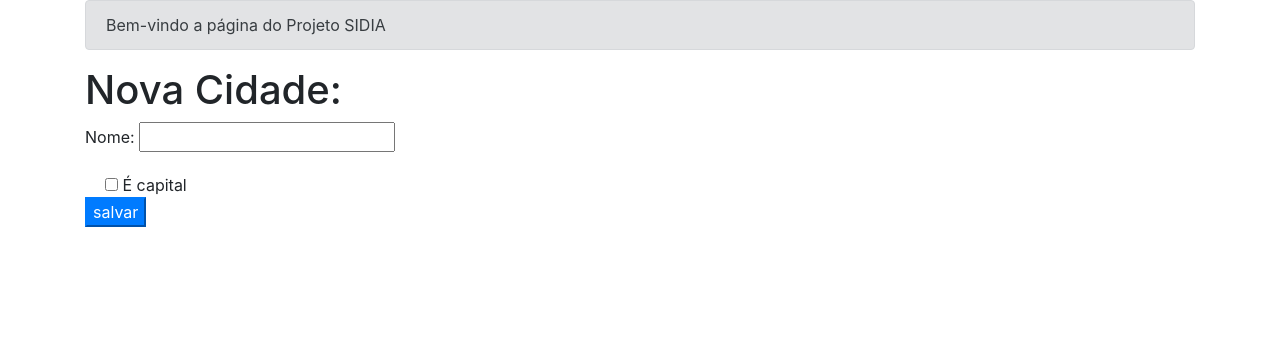
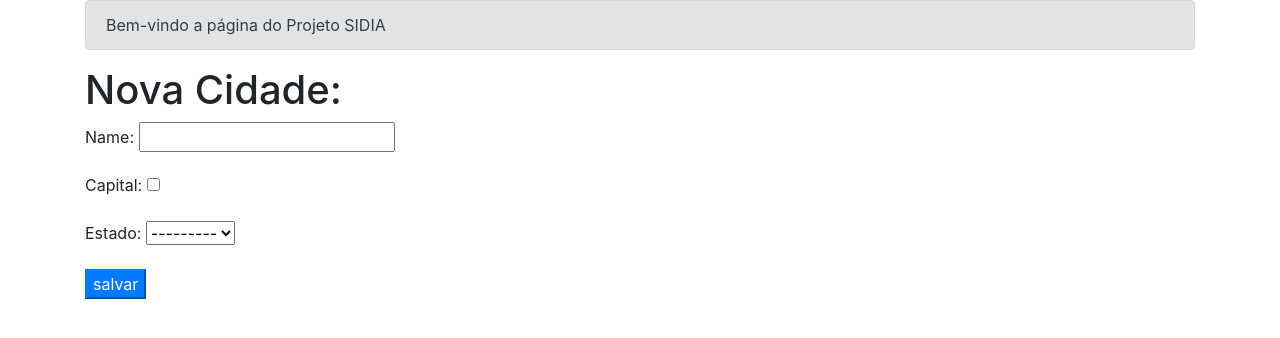
Before and after one commit to Pedro-Prado-Dev/Django_training, a Django app: page /create/ in a window 1280 px wide. Shown: the top 338 px of the page. Run offline with Django 3.2, Linux system fonts and the light colour scheme; the visitor is signed in with stand-in values (Sample User, id 1); data that the repository does not hold is empty; some libraries are stand-ins or nearby versions.

Commit message:
Django-Training-class-05

```diff
--- a/django_Course/cadastros/admin.py
+++ b/django_Course/cadastros/admin.py
@@ -1,5 +1,7 @@
 from django.contrib import admin
-from cadastros.models import Cidade
+from cadastros.models import Cidade, Pais, Estado
 
 # Register your models here.
 admin.site.register(Cidade)
+admin.site.register(Pais)
+admin.site.register(Estado)
--- a/django_Course/cadastros/models.py
+++ b/django_Course/cadastros/models.py
@@ -1,9 +1,31 @@
 from django.db import models
 
+
 # Create your models here.
+
+class Pais(models.Model):
+    nome = models.CharField(max_length=88)
+
+    def __str__(self):
+        return self.nome
+
+    class Meta:
+        verbose_name = 'País'
+        verbose_name_plural = 'Países'
+
+
+class Estado(models.Model):
+    nome = models.CharField(max_length=88)
+    pais = models.ForeignKey(Pais, on_delete=models.PROTECT)
+
+    def __str__(self):
+        return self.nome
+
+
 class Cidade(models.Model):
     name = models.CharField(max_length=100, unique=True)
     capital = models.BooleanField(default=False)
+    estado = models.ForeignKey(Estado, on_delete=models.PROTECT, null=True, blank=False)
 
     def __str__(self):
         return self.name
--- a/django_Course/cadastros/templates/cadastro/cadastra_cidades.html
+++ b/django_Course/cadastros/templates/cadastro/cadastra_cidades.html
@@ -8,15 +8,7 @@
 
     <form action="{% url 'cadastra-cidade' %}" method="POST">
         {% csrf_token %}
-        <div class="form-group">
-            <label>Nome:</label>
-            {{ form.name }}
-        </div>
-
-        <div class="form-check">
-            {{ form.capital }}
-            <label class="form-check-label">É capital</label>
-        </div>
+        {{ form.as_p }}
         <input type="submit" value="salvar" class="btm btn-primary">
     </form>
 
--- a/django_Course/cadastros/templates/cadastro/detalhe_cidades.html
+++ b/django_Course/cadastros/templates/cadastro/detalhe_cidades.html
@@ -2,7 +2,9 @@
 
 {% block conteudo %}
     <h1>Detale da cidade</h1>
-    <p>Nome: {{cidade}}  {% if cidade.capital %}<span class="badge badge-primary">Capital</span>{% endif %}</p>
+    <p>Nome: {{cidade.name}}  {% if cidade.capital %}<span class="badge badge-primary">Capital</span>{% endif %}</p>
+    <p>Estado: {{cidade.estado|default_if_none:'-'}}</p>
+    <p>Pais: {{cidade.estado.pais}}</p>
 
     {% if request.user.is_authenticated %}
     <a class="btn btn-danger" href="{% url 'cidades-remove' cidade.id %}"> Apagar registro</a>
--- a/django_Course/cadastros/views.py
+++ b/django_Course/cadastros/views.py
@@ -1,3 +1,4 @@
+from django.contrib.messages.views import SuccessMessageMixin
 from django.urls import reverse_lazy
 from django.views.generic import ListView, DetailView, DeleteView, CreateView, UpdateView
 from cadastros.forms import CidadeForm
@@ -36,8 +37,9 @@ class CidadeCreate(CreateView):
     success_url = reverse_lazy('cidades-list')
 
 
-class CidadeUpdate(UpdateView):
+class CidadeUpdate(UpdateView, SuccessMessageMixin):
     model = Cidade
     form_class = CidadeForm
     template_name = 'cadastro/edita_cidades.html'
     success_url = reverse_lazy('cidades-list')
+    success_message = 'Cadastro Atualizado com sucesso'
--- a/django_Course/templates/base.html
+++ b/django_Course/templates/base.html
@@ -19,6 +19,20 @@
 <body>
 <div class="container">
     <div class="alert alert-secondary" role="alert">Bem-vindo a página do Projeto SIDIA</div>
+
+    {% if messages %}
+
+        {% for message in messages %}
+            <div class="alert alert-info alert-dismissible fade show" role="alert">
+                {{ message }}
+                <button type="button" class="close" data-dismiss="alert" aria-label="Close">
+                    <span aria-hidden="true">&times;</span>
+                </button>
+            </div>
+
+        {% endfor %}
+
+    {% endif %}
     {% block conteudo %}
 
     {% endblock %}
```
Also changed, not shown: django_Course/cadastros/templates/cadastro/edita_cidades.html (+1 -9 lines).
